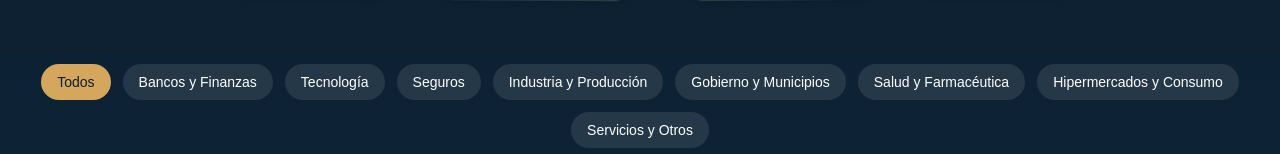
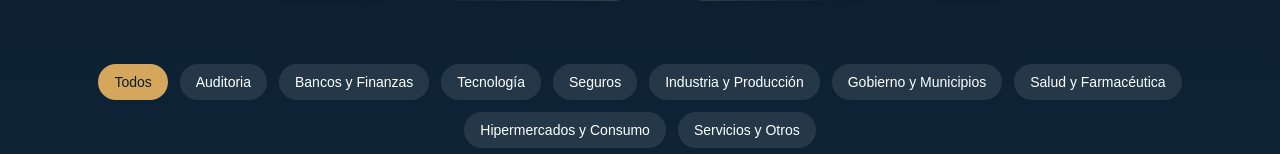
Before and after one commit to BHeydeBautista/MoroAbogados, a Next.js app: page /clients in a window 1280 px wide. Shown: the part 572-726 px from the top of the page. Built offline with nearby package versions, Linux system fonts and the light colour scheme.

Commit message:
info: actualice la categoria de cliente y actualice dependencias

```diff
--- a/src/components/ClientsSec/ClientsSection.tsx
+++ b/src/components/ClientsSec/ClientsSection.tsx
@@ -12,6 +12,7 @@ import en from "@/locales/en/clients.json";
 
 type CategoryId =
   | "all"
+  | "audit"
   | "banking"
   | "industry"
   | "retail"
@@ -29,6 +30,7 @@ export default function ClientsSection() {
 
   const categories: Array<{ id: CategoryId; dataCategory?: string; label: string }> = [
     { id: "all",        label: t.categories.all },
+    { id: "audit",      dataCategory: "Auditoria",                    label: t.categories.audit },
     { id: "banking",    dataCategory: "Bancos y Finanzas",       label: t.categories.banking },
     { id: "technology", dataCategory: "Tecnología",              label: t.categories.technology },
     { id: "insurance",  dataCategory: "Seguros",                 label: t.categories.insurance },
--- a/src/data/clients.ts
+++ b/src/data/clients.ts
@@ -51,9 +51,10 @@ export const clients: Client[] = [
   { name: "Göte s.a.", category: "Servicios y Otros", logo: "https://res.cloudinary.com/di2os0yqc/image/upload/f_auto,q_auto/v1770734922/gote_yrfkg7.jpg" },
   { name: "Alejandro Lindt e Hijo", category: "Servicios y Otros", logo: "https://res.cloudinary.com/di2os0yqc/image/upload/f_auto,q_auto/v1770734918/alejandro_lindt_drqzd1.jpg" },
   { name: "Leffler Dietz", category: "Servicios y Otros", logo: "https://res.cloudinary.com/di2os0yqc/image/upload/f_auto,q_auto/v1770738632/leffler-dier_huswcz.jpg" },
-  // El PNG original trae el damero de transparencia bakeado (#fff/#eee alternados).
-  // e_replace_color lo aplana a blanco sin tener que resubir el asset.
-  { name: "KPMG", category: "Servicios y Otros", logo: "https://res.cloudinary.com/di2os0yqc/image/upload/e_replace_color:ffffff:25:eeeeee/f_auto,q_auto/v1790215445/KPMG_tk85u0.png", featured: true },
+
+
+    // ——— Auditoria ———
+  { name: "KPMG", category: "Auditoria", logo: "https://res.cloudinary.com/di2os0yqc/image/upload/e_replace_color:ffffff:25:eeeeee/f_auto,q_auto/v1790215445/KPMG_tk85u0.png", featured: true },
 
   // ——— BANCOS Y FINANZAS ———
   { name: "Banco Finansur S.A.", category: "Bancos y Finanzas", logo: "https://res.cloudinary.com/di2os0yqc/image/upload/f_auto,q_auto/v1763919748/Banco_Finansur_S.A._aa1zay.jpg" },
--- a/src/locales/en/clients.json
+++ b/src/locales/en/clients.json
@@ -4,6 +4,7 @@
     "subtitle": "Leading companies that have trusted our firm",
     "categories": {
       "all": "All",
+      "audit": "Audit",
       "banking": "Banking & Finance",
       "industry": "Industry & Manufacturing",
       "retail": "Hypermarkets & Consumer",
--- a/src/locales/es/clients.json
+++ b/src/locales/es/clients.json
@@ -4,6 +4,7 @@
     "subtitle": "Empresas líderes que han confiado en nuestro estudio",
     "categories": {
       "all": "Todos",
+      "audit": "Auditoria",
       "banking": "Bancos y Finanzas",
       "industry": "Industria y Producción",
       "retail": "Hipermercados y Consumo",
```
Also changed, not shown: package.json (+7 -4 lines), 1 other file (tests, documents, lock files or other folders).
